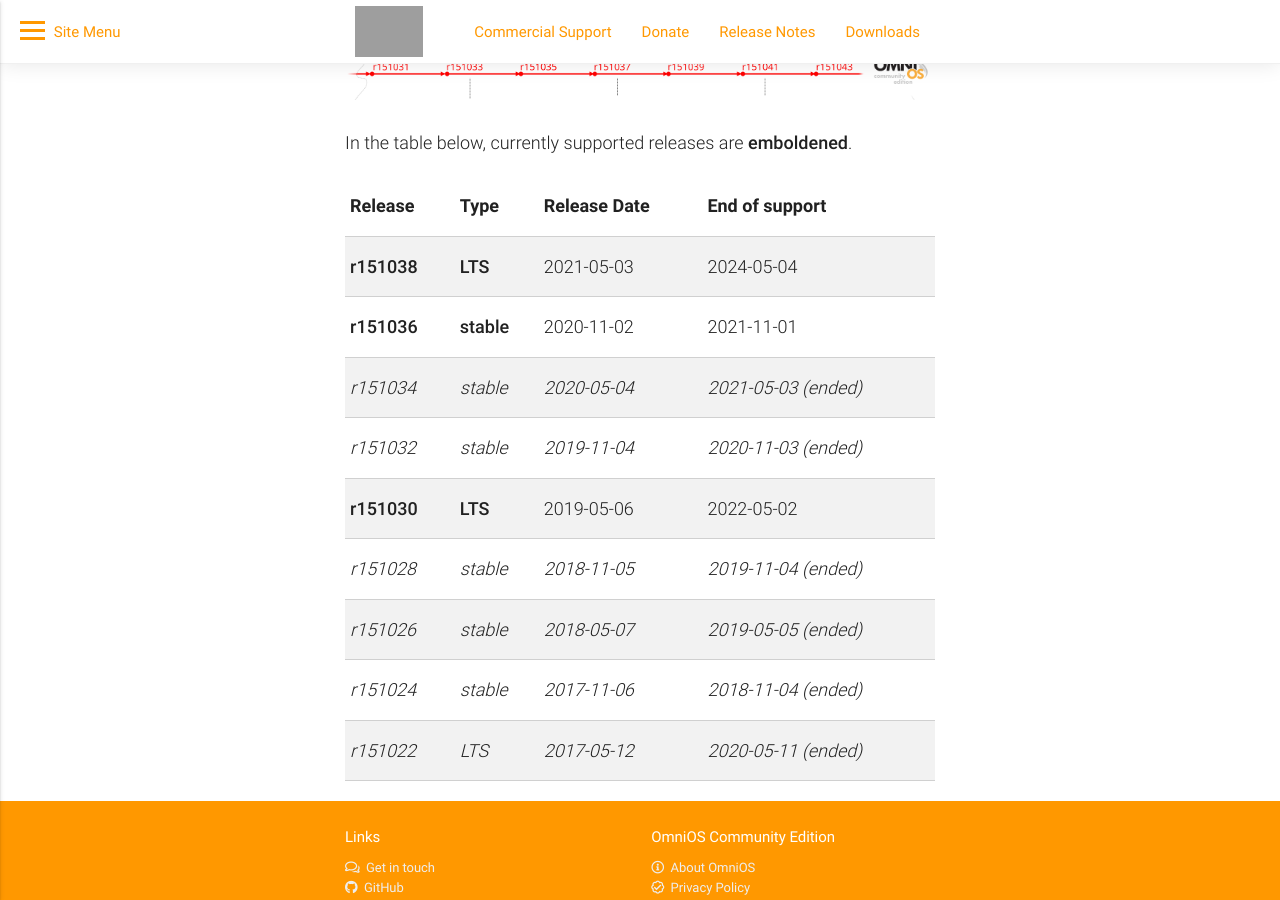
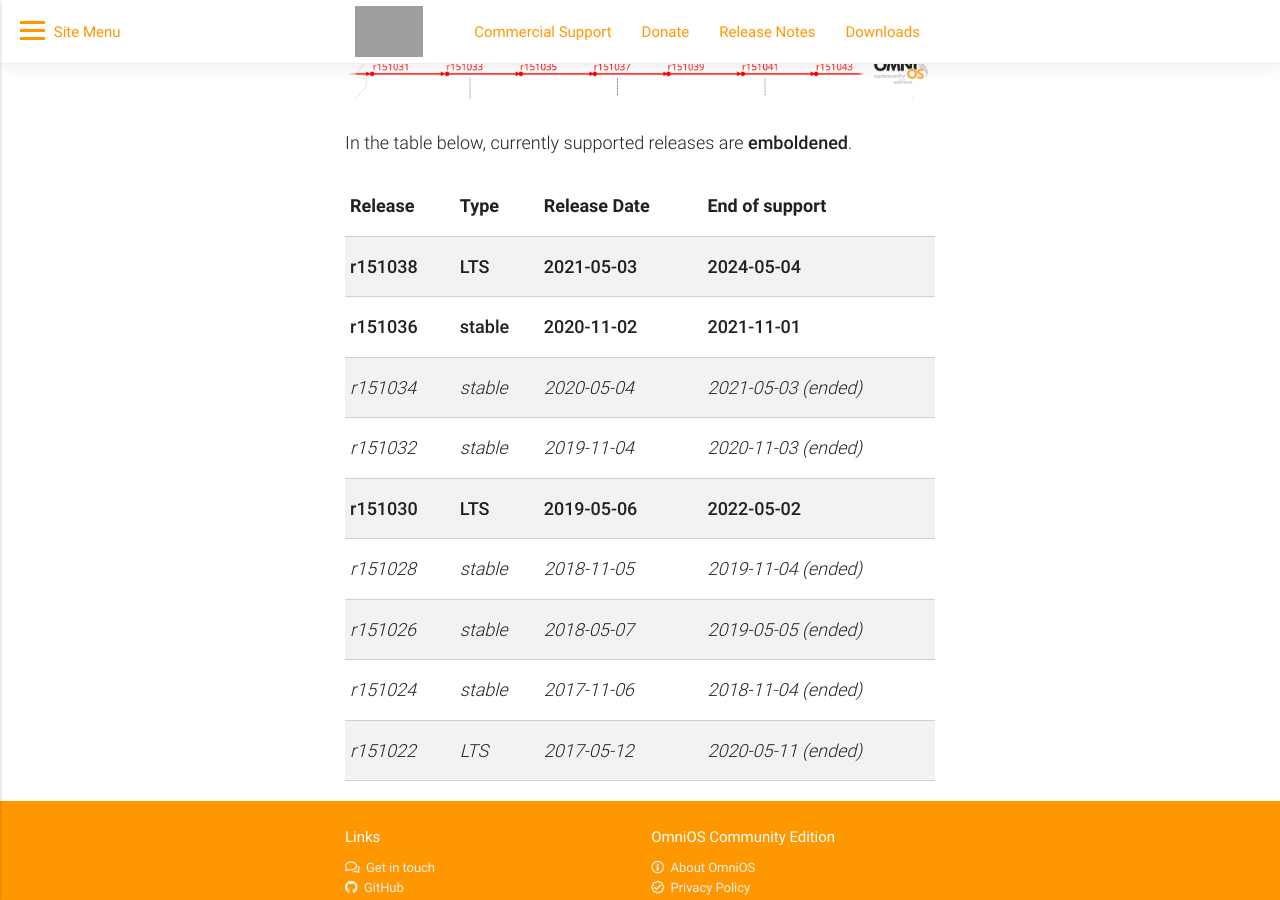
Before and after one commit to omniosorg/omniosorg.github.io, a Jekyll site: the page built from schedule.md, in a window 1280 px wide and 900 px high, scrolled down 623 px. Built offline with Jekyll 4.4.1, drawn with Linux system fonts in a browser that asks for light colours; comment, search, counter and statistics services are not loaded; grey boxes are pictures that could not be loaded.

Commit message:
embolden entire release row

```diff
--- a/schedule.md
+++ b/schedule.md
@@ -28,11 +28,11 @@
 {:.bordered .responsive-table}
 | Release	| Type		| Release Date		| End of support
 | -------	| ----		| ------------		| --------------
-| **r151038**	| **LTS**	| 2021-05-03		| 2024-05-04
-| **r151036**	| **stable**	| 2020-11-02		| 2021-11-01
+| **r151038**	| **LTS**	| **2021-05-03**	| **2024-05-04**
+| **r151036**	| **stable**	| **2020-11-02**	| **2021-11-01**
 | _r151034_	| _stable_	| _2020-05-04_		| _2021-05-03 (ended)_
 | _r151032_	| _stable_	| _2019-11-04_		| _2020-11-03 (ended)_
-| **r151030**	| **LTS**	| 2019-05-06		| 2022-05-02
+| **r151030**	| **LTS**	| **2019-05-06**	| **2022-05-02**
 | _r151028_	| _stable_	| _2018-11-05_		| _2019-11-04 (ended)_
 | _r151026_	| _stable_	| _2018-05-07_		| _2019-05-05 (ended)_
 | _r151024_	| _stable_	| _2017-11-06_		| _2018-11-04 (ended)_
```
